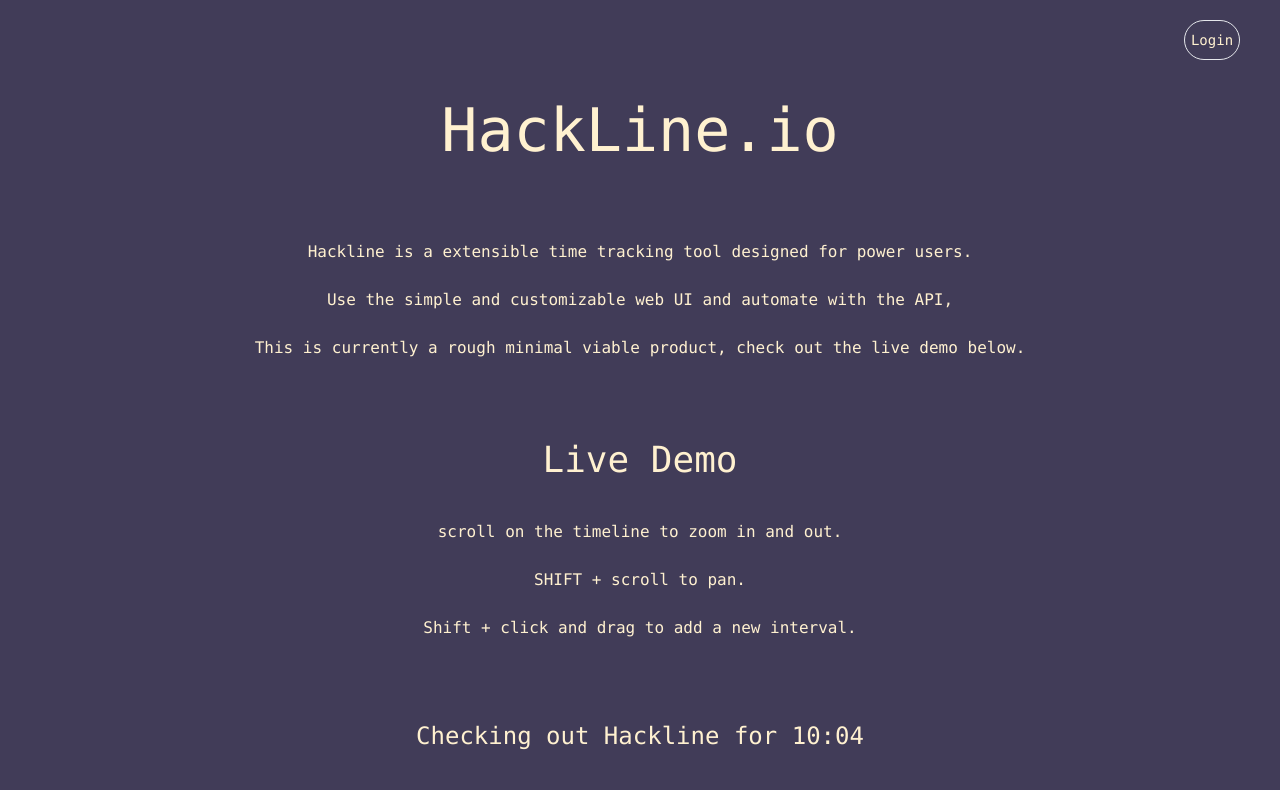
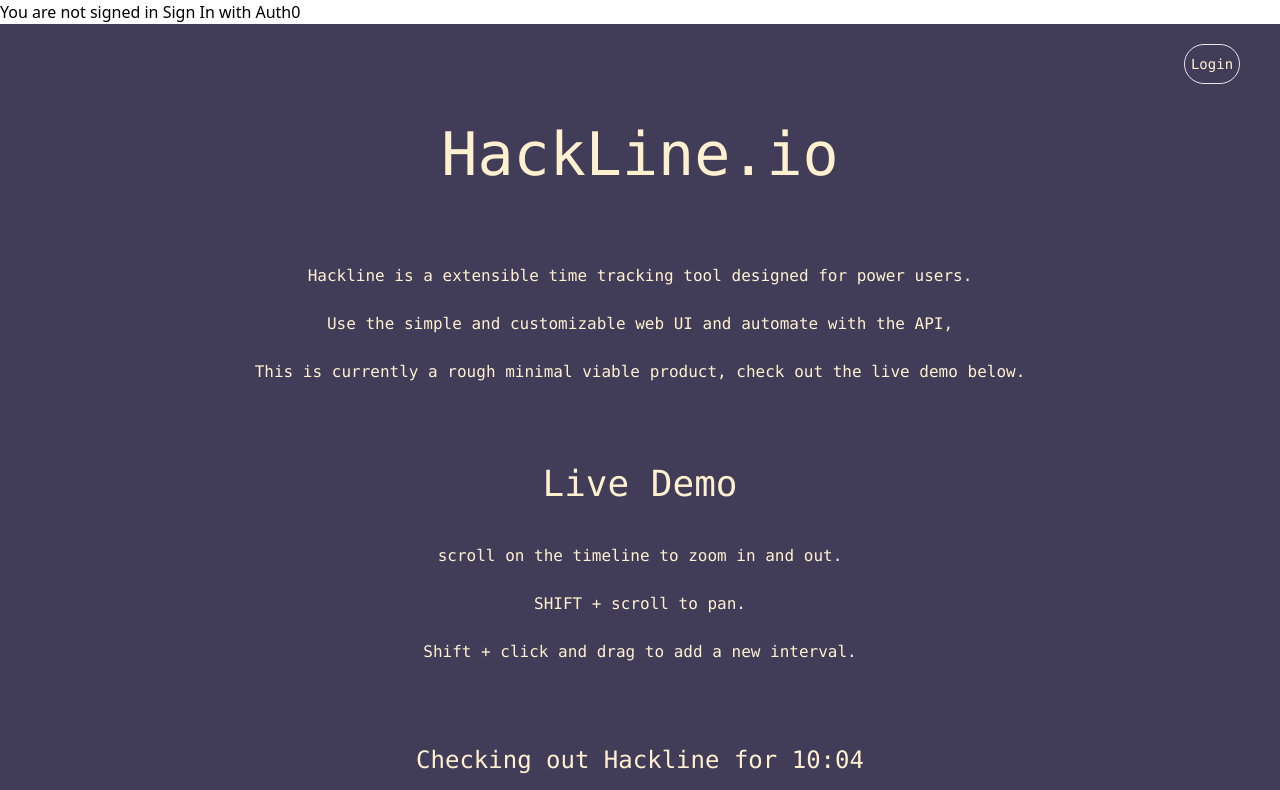
Before and after one commit to samuellando/hackline, a SvelteKit app: page / in a window 1280 px wide. Shown: the top 790 px of the page. Built offline with nearby package versions, Linux system fonts and the light colour scheme; no server answers.

Commit message:
Set up authJS

```diff
--- a/package.json
+++ b/package.json
@@ -36,6 +36,8 @@
 	},
 	"type": "module",
 	"dependencies": {
+		"@auth/core": "^0.10.0",
+		"@auth/sveltekit": "^0.3.6",
 		"@auth0/auth0-spa-js": "^2.0.4",
 		"@sveltejs/adapter-static": "^2.0.2",
 		"@trpc/client": "^10.34.0",
--- a/src/hooks.server.ts
+++ b/src/hooks.server.ts
@@ -2,5 +2,24 @@
 import { router } from '$lib/trpc/router';
 import type { Handle } from '@sveltejs/kit';
 import { createTRPCHandle } from 'trpc-sveltekit';
+import { sequence } from '@sveltejs/kit/hooks';
 
-export const handle: Handle = createTRPCHandle({ router, createContext });
+
+import { SvelteKitAuth } from "@auth/sveltekit";
+import Auth0Provider from "@auth/core/providers/auth0";
+import { AUTH0_ID, AUTH0_SECRET, AUTH0_ISSUER, AUTH_SECRET } from "$env/static/private";
+
+export const authHandle = SvelteKitAuth({
+  providers: [
+    Auth0Provider({
+      clientId: AUTH0_ID,
+      clientSecret: AUTH0_SECRET,
+      issuer: AUTH0_ISSUER,
+    }),
+  ],
+  secret: AUTH_SECRET,
+});
+
+export const trpcHandle: Handle = createTRPCHandle({ router, createContext });
+
+export const handle = sequence(authHandle, trpcHandle);
--- /dev/null
+++ b/src/routes/+layout.server.ts
@@ -0,0 +1,8 @@
+import type { LayoutServerLoad } from "./$types";
+
+export const load: LayoutServerLoad = async (event) => {
+    console.log(event.locals);
+  return {
+    session: await event.locals.getSession(),
+  };
+};
--- a/src/routes/+layout.svelte
+++ b/src/routes/+layout.svelte
@@ -1,5 +1,22 @@
 <script>
-     import "../app.css";
- </script>
+	import '../app.css';
+	import { signIn, signOut } from '@auth/sveltekit/client';
+	import { page } from '$app/stores';
+</script>
 
+<p>
+	{#if $page.data.session}
+		{#if $page.data.session.user?.image}
+			<span style="background-image: url('{$page.data.session.user.image}')" class="avatar" />
+		{/if}
+		<span class="signedInText">
+			<small>Signed in as</small><br />
+			<strong>{$page.data.session.user?.name ?? 'User'}</strong>
+		</span>
+		<button on:click={() => signOut()} class="button">Sign out</button>
+	{:else}
+		<span class="notSignedInText">You are not signed in</span>
+		<button on:click={() => signIn('auth0')}>Sign In with Auth0</button>
+	{/if}
+</p>
 <slot />
```
Also changed, not shown: 1 other file (tests, documents, lock files or other folders).
